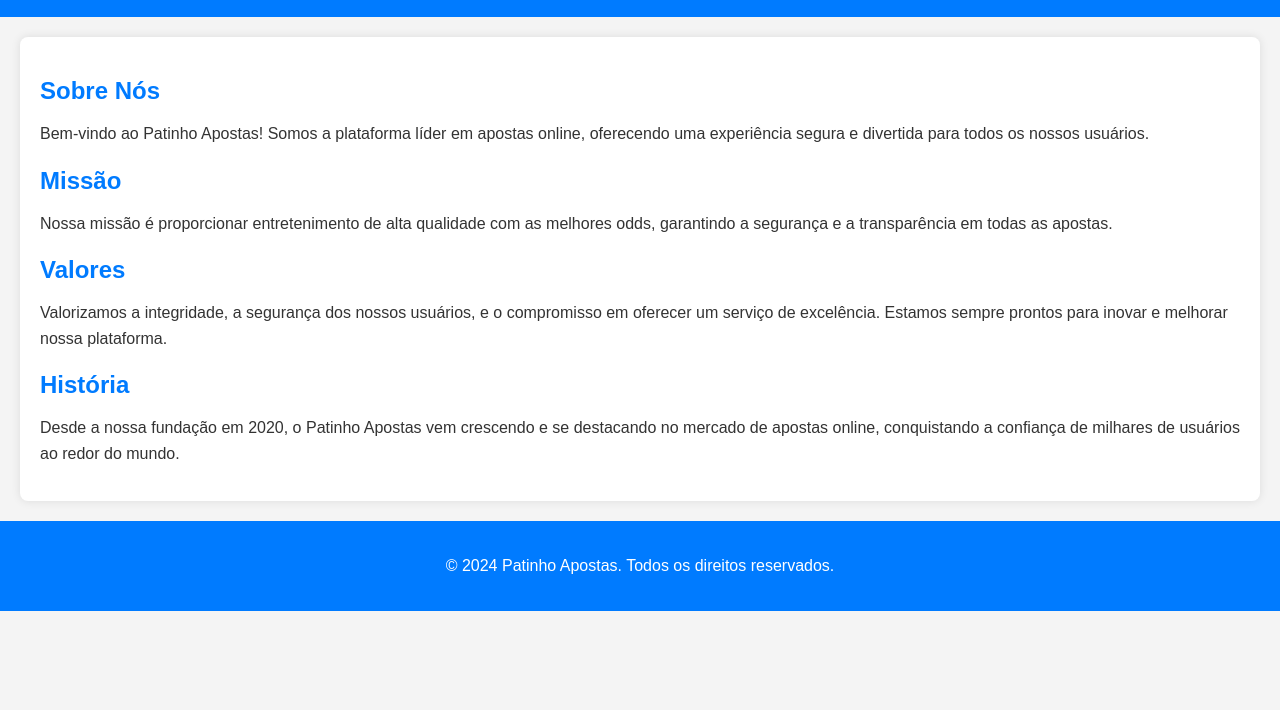
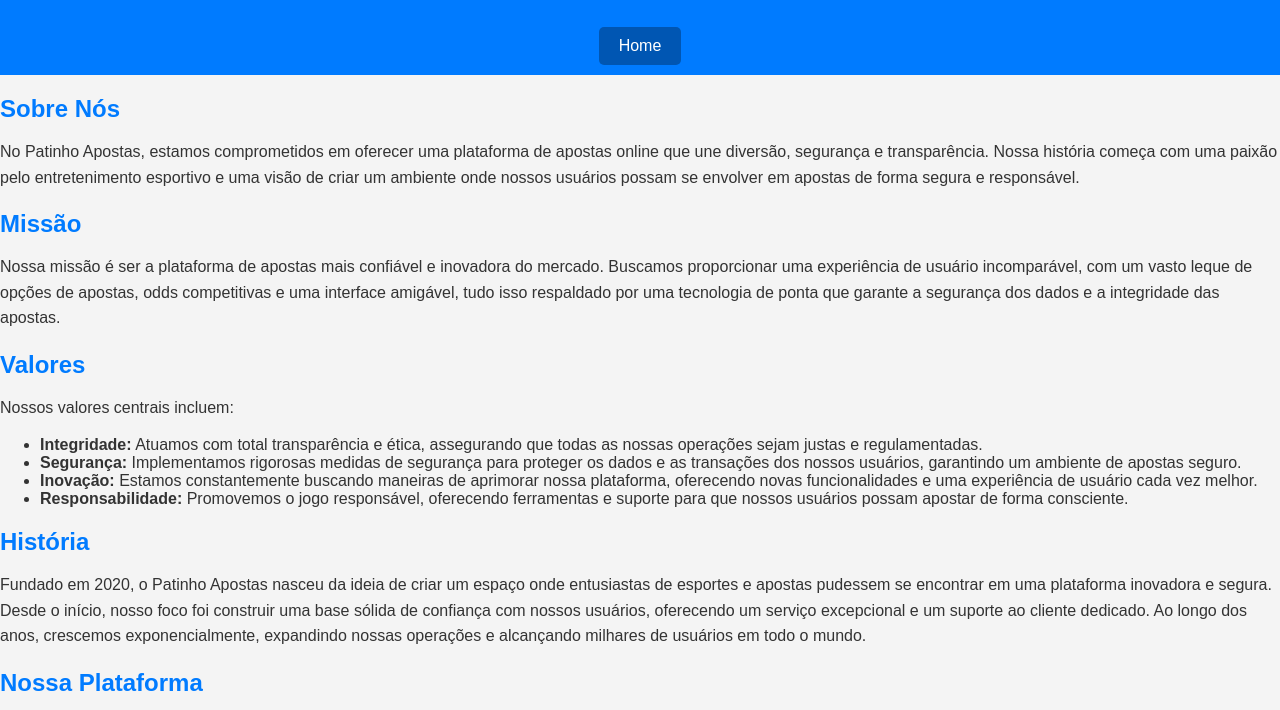
Before and after one commit to VilarimLucas/ativ2tdd, a plain HTML site: page sobre.html in a window 1280 px wide. Shown: the part 60-770 px from the top of the page. Drawn offline with Linux system fonts and the light colour scheme.

Commit message:
adicionando botão para home e colocando mais informações

```diff
--- a/sobre.html
+++ b/sobre.html
@@ -3,7 +3,7 @@
 <head>
     <meta charset="UTF-8">
     <meta name="viewport" content="width=device-width, initial-scale=1.0">
-    <title>Sobre - Patinho Apostas</title>
+    <title>Patinho Apostas</title>
     <style>
         body {
             font-family: Arial, sans-serif;
@@ -22,6 +22,27 @@
 
         .header h1 {
             margin: 0;
+        }
+
+        .nav {
+            display: flex;
+            justify-content: center;
+            background-color: #007bff;
+            padding: 10px 0;
+        }
+
+        .nav a {
+            color: #fff;
+            text-decoration: none;
+            padding: 10px 20px;
+            margin: 0 10px;
+            background-color: #0056b3;
+            border-radius: 5px;
+            transition: background-color 0.3s ease;
+        }
+
+        .nav a:hover {
+            background-color: #003d80;
         }
 
         .container {
@@ -60,21 +81,39 @@
         <h1>Patinho Apostas</h1>
     </div>
 
-    <div class="container">
-        <div class="content">
-            <h2>Sobre Nós</h2>
-            <p>Bem-vindo ao Patinho Apostas! Somos a plataforma líder em apostas online, oferecendo uma experiência segura e divertida para todos os nossos usuários.</p>
+    <div class="nav">
+        <a href="index.html">Home</a>
+    </div>
 
-            <h2>Missão</h2>
-            <p>Nossa missão é proporcionar entretenimento de alta qualidade com as melhores odds, garantindo a segurança e a transparência em todas as apostas.</p>
+    <div class="content">
+        <h2>Sobre Nós</h2>
+        <p>No Patinho Apostas, estamos comprometidos em oferecer uma plataforma de apostas online que une diversão, segurança e transparência. Nossa história começa com uma paixão pelo entretenimento esportivo e uma visão de criar um ambiente onde nossos usuários possam se envolver em apostas de forma segura e responsável.</p>
 
-            <h2>Valores</h2>
-            <p>Valorizamos a integridade, a segurança dos nossos usuários, e o compromisso em oferecer um serviço de excelência. Estamos sempre prontos para inovar e melhorar nossa plataforma.</p>
+        <h2>Missão</h2>
+        <p>Nossa missão é ser a plataforma de apostas mais confiável e inovadora do mercado. Buscamos proporcionar uma experiência de usuário incomparável, com um vasto leque de opções de apostas, odds competitivas e uma interface amigável, tudo isso respaldado por uma tecnologia de ponta que garante a segurança dos dados e a integridade das apostas.</p>
 
-            <h2>História</h2>
-            <p>Desde a nossa fundação em 2020, o Patinho Apostas vem crescendo e se destacando no mercado de apostas online, conquistando a confiança de milhares de usuários ao redor do mundo.</p>
-        </div>
+        <h2>Valores</h2>
+        <p>Nossos valores centrais incluem:</p>
+        <ul>
+            <li><strong>Integridade:</strong> Atuamos com total transparência e ética, assegurando que todas as nossas operações sejam justas e regulamentadas.</li>
+            <li><strong>Segurança:</strong> Implementamos rigorosas medidas de segurança para proteger os dados e as transações dos nossos usuários, garantindo um ambiente de apostas seguro.</li>
+            <li><strong>Inovação:</strong> Estamos constantemente buscando maneiras de aprimorar nossa plataforma, oferecendo novas funcionalidades e uma experiência de usuário cada vez melhor.</li>
+            <li><strong>Responsabilidade:</strong> Promovemos o jogo responsável, oferecendo ferramentas e suporte para que nossos usuários possam apostar de forma consciente.</li>
+        </ul>
+
+        <h2>História</h2>
+        <p>Fundado em 2020, o Patinho Apostas nasceu da ideia de criar um espaço onde entusiastas de esportes e apostas pudessem se encontrar em uma plataforma inovadora e segura. Desde o início, nosso foco foi construir uma base sólida de confiança com nossos usuários, oferecendo um serviço excepcional e um suporte ao cliente dedicado. Ao longo dos anos, crescemos exponencialmente, expandindo nossas operações e alcançando milhares de usuários em todo o mundo.</p>
+
+        <h2>Nossa Plataforma</h2>
+        <p>No Patinho Apostas, acreditamos que a experiência do usuário é primordial. Por isso, nossa plataforma é constantemente atualizada com as últimas tendências e tecnologias do mercado de apostas online. Seja você um apostador experiente ou um novato, nossa interface intuitiva e suporte amigável garantem que você tenha todas as ferramentas necessárias para fazer suas apostas de forma informada e segura.</p>
+
+        <h2>Suporte ao Cliente</h2>
+        <p>Estamos aqui para ajudar! Nossa equipe de suporte ao cliente está disponível 24/7 para garantir que todas as suas dúvidas e preocupações sejam resolvidas rapidamente. Seja através de chat ao vivo, e-mail ou telefone, estamos sempre prontos para oferecer o melhor atendimento possível.</p>
+
+        <h2>Compromisso com o Futuro</h2>
+        <p>Olhando para o futuro, estamos determinados a continuar nossa trajetória de inovação e crescimento, mantendo-nos na vanguarda do setor de apostas online. Nosso compromisso é com a excelência e a satisfação dos nossos usuários, e estamos ansiosos para continuar a evoluir junto com você.</p>
     </div>
+
 
     <div class="footer">
         <p>&copy; 2024 Patinho Apostas. Todos os direitos reservados.</p>
```
